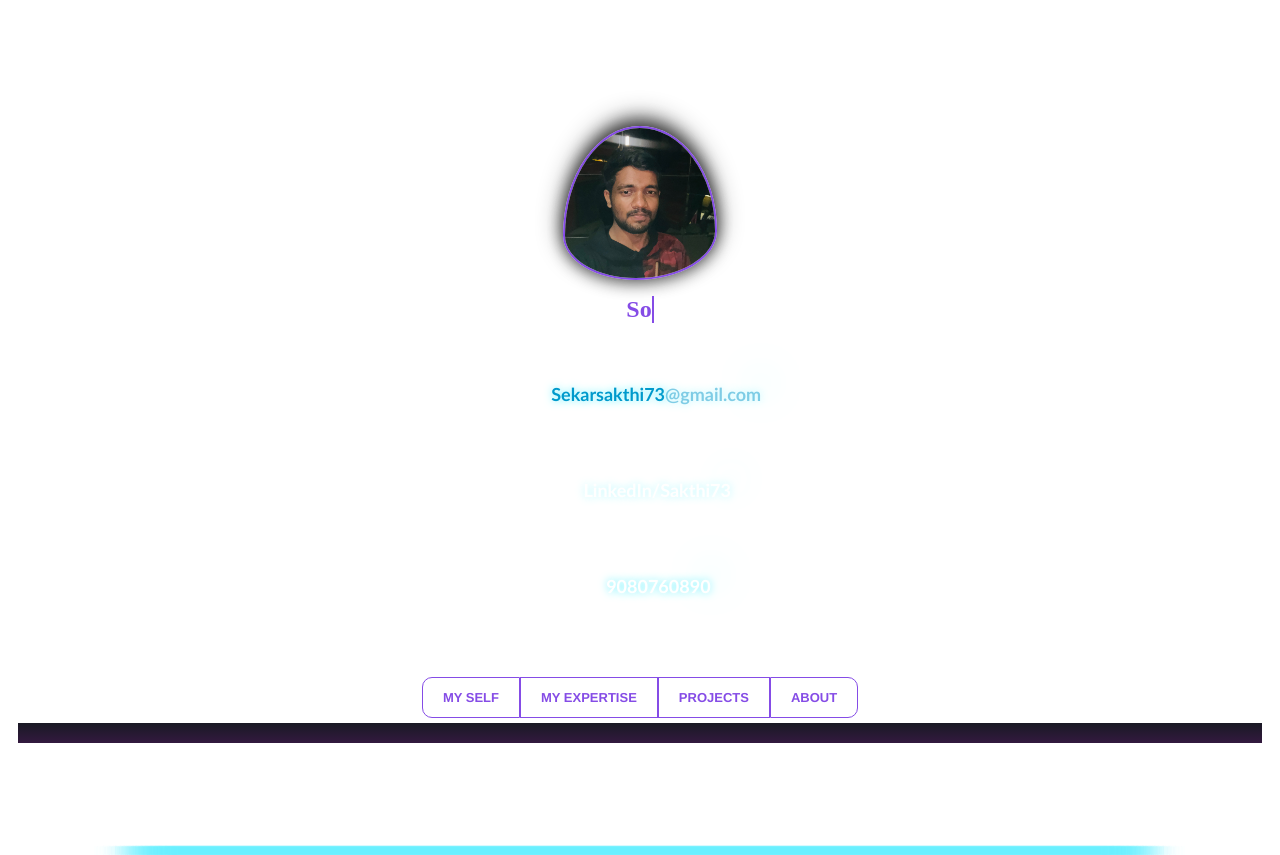
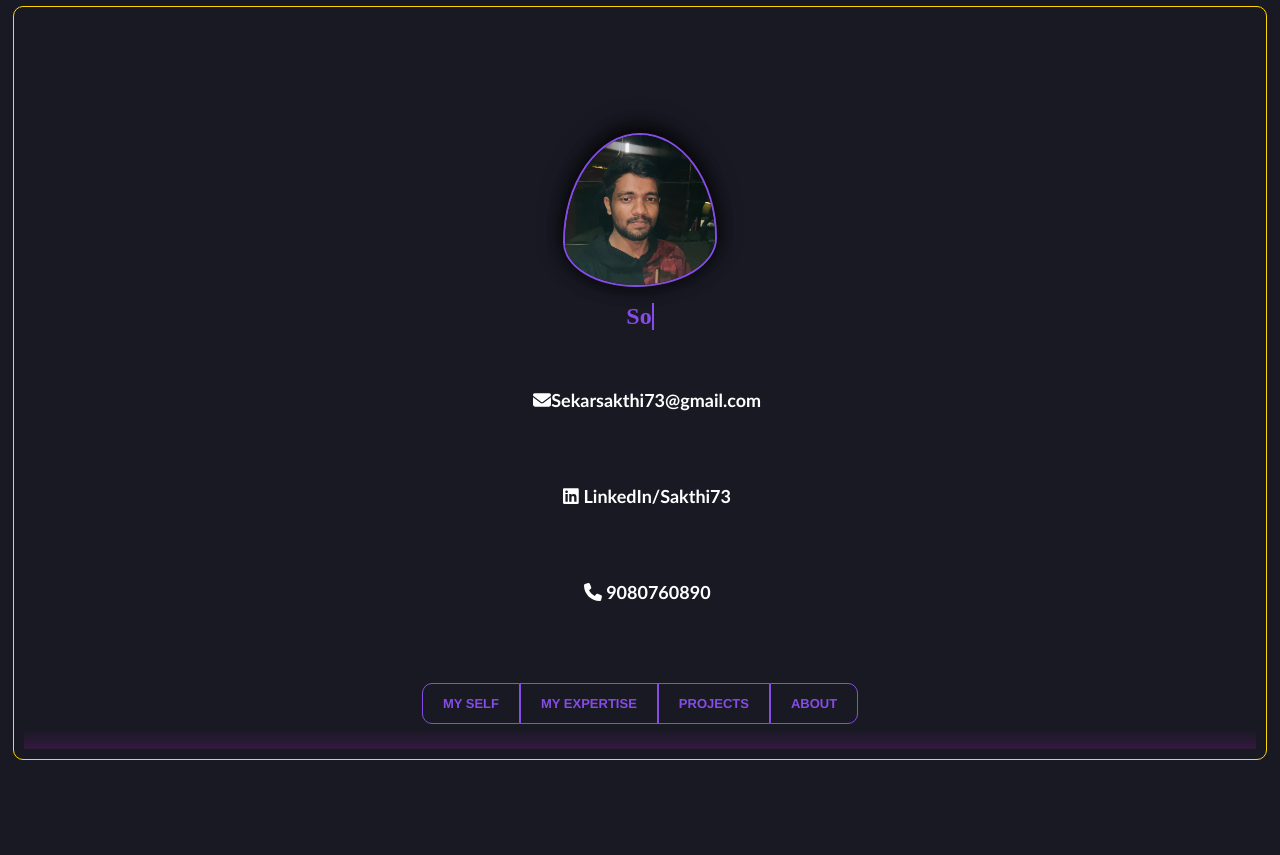
Before and after one commit to IcePrince7/port-folio, a React (Create React App) app: page / in a window 1280 px wide. After the commit the page ends 800 px from the top, so only its background shows below. Built offline with nearby package versions, Linux system fonts and the light colour scheme.

Commit message:
New featured

```diff
--- a/src/App.css
+++ b/src/App.css
@@ -1,4 +1,4 @@
-/* body {
+body {
   background-color: #191924;
   background: #191924;
   border: 1px solid gold;
@@ -12,7 +12,7 @@
   width: 100%;
   height: 100%;
 
-} */
+}
 
 .mainClassNarrow {
   margin-top: 10%;
@@ -79,14 +79,6 @@
   font-size: 2em;
   font-weight: 900;
 
-
-  -webkit-box-shadow: inset 0px 0px 0.5em 0px var(--glow-color),
-    0px 0px 0.5em 0px var(--glow-color);
-  -moz-box-shadow: inset 0px 0px 0.5em 0px var(--glow-color),
-    0px 0px 0.5em 0px var(--glow-color);
-  box-shadow: inset 0px 0px 0.5em 0px var(--glow-color),
-    0px 0px 0.5em 0px var(--glow-color);
-  animation: border-flicker 2s linear infinite;
 }
 
 
@@ -94,149 +86,8 @@
   text-decoration: none;
   color: white;
     margin-right: -0.8em;
-  -webkit-text-shadow: 0 0 0.125em hsl(0 0% 100% / 0.3),
-  0 0 0.45em var(--glow-color);
-  -moz-text-shadow: 0 0 0.125em hsl(0 0% 100% / 0.3),
-  0 0 0.45em var(--glow-color);
-  text-shadow: 0 0 0.125em hsl(0 0% 100% / 0.3), 0 0 0.45em var(--glow-color);
-  animation: text-flicker 3s linear infinite;
+
   }
-
-  .gridCont a::before {
-    content: "";
-    position: absolute;
-    top: 0;
-    bottom: 0;
-    left: 0;
-    right: 0;
-    opacity: 0.7;
-    filter: blur(1em);
-    transform: translateY(120%) rotateX(95deg) scale(1, 0.35);
-    background: var(--glow-color);
-    pointer-events: none;
-  }
-  .gridCont a::after {
-    content: "";
-    position: absolute;
-
-    z-index: -1;
-    background-color: var(--glow-color);
-    box-shadow: 0 0 2em 0.2em var(--glow-color);
-    transition: opacity 100ms linear;
-  }
-
-
-
-  .gridCont:hover:after {
-    filter: blur(1.5em);
-  opacity: 1;
-}
-  .gridCont:hover:before {
-    opacity: 1;
-  }
-
-  /* @keyframes faulty-flicker {
-    0% {
-      opacity: 0.1;
-    }
-    2% {
-      opacity: 0.1;
-    }
-    4% {
-      opacity: 0.5;
-    }
-    19% {
-      opacity: 0.5;
-    }
-    21% {
-      opacity: 0.1;
-    }
-    23% {
-      opacity: 1;
-    }
-    80% {
-      opacity: 0.5;
-    }
-    83% {
-      opacity: 0.4;
-    }
-
-    87% {
-      opacity: 1;
-    }
-  }
-
-  @keyframes text-flicker {
-    0% {
-      opacity: 0.1;
-    }
-
-    2% {
-      opacity: 1;
-    }
-
-    8% {
-      opacity: 0.1;
-    }
-
-    9% {
-      opacity: 1;
-    }
-
-    12% {
-      opacity: 0.1;
-    }
-    20% {
-      opacity: 1;
-    }
-    25% {
-      opacity: 0.3;
-    }
-    30% {
-      opacity: 1;
-    }
-
-    70% {
-      opacity: 0.7;
-    }
-    72% {
-      opacity: 0.2;
-    }
-
-    77% {
-      opacity: 0.9;
-    }
-    100% {
-      opacity: 0.9;
-    }
-  }
-
-  @keyframes border-flicker {
-    0% {
-      opacity: 0.1;
-    }
-    2% {
-      opacity: 1;
-    }
-    4% {
-      opacity: 0.1;
-    }
-
-    8% {
-      opacity: 1;
-    }
-    70% {
-      opacity: 0.7;
-    }
-    100% {
-      opacity: 1;
-    }}
-   */
-.faulty-letter {
-  opacity: 0.5;
-  animation: faulty-flicker 2s linear infinite;
-}
-
 .page {
   filter: blur(7px);
   pointer-events: none;
--- a/src/App.js
+++ b/src/App.js
@@ -57,14 +57,13 @@ function App() {
             <Cont_maker
               toCreate={
                 <a href="/">
-                  <FontAwesomeIcon icon={faEnvelope} /><span className='glowing-txt'>Sekarsakthi73</span><span className='faulty-letter'>@gmail.com</span>
-                </a>
+                  <FontAwesomeIcon icon={faEnvelope} />Sekarsakthi73@gmail.com</a>
               }
               tag="p"
             ></Cont_maker>
             <Cont_maker
               toCreate={
-                <a className='faulty-letter' href="https://www.linkedin.com/in/Sakthi73/" target="blank">
+                <a  href="https://www.linkedin.com/in/Sakthi73/" target="blank">
                   <FontAwesomeIcon icon={faLinkedin} /> LinkedIn/Sakthi73
                 </a>
               }
```
